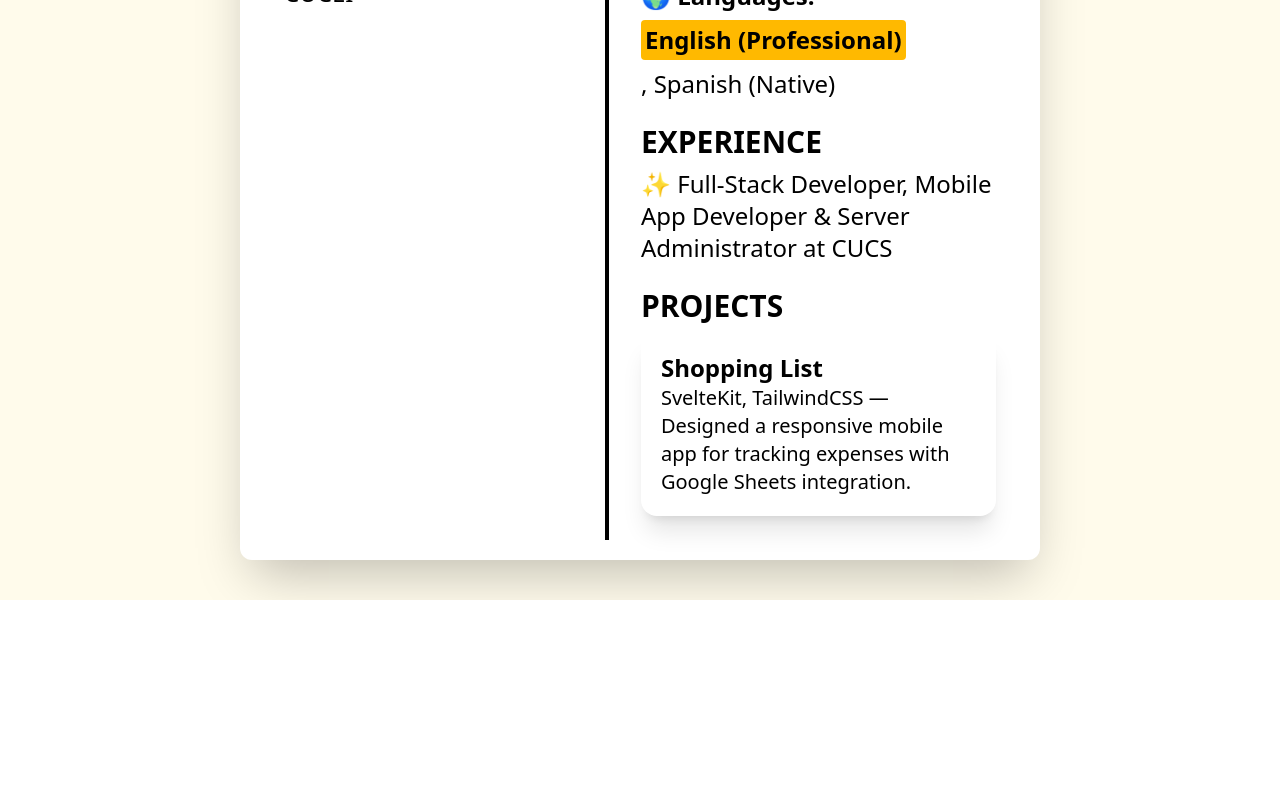
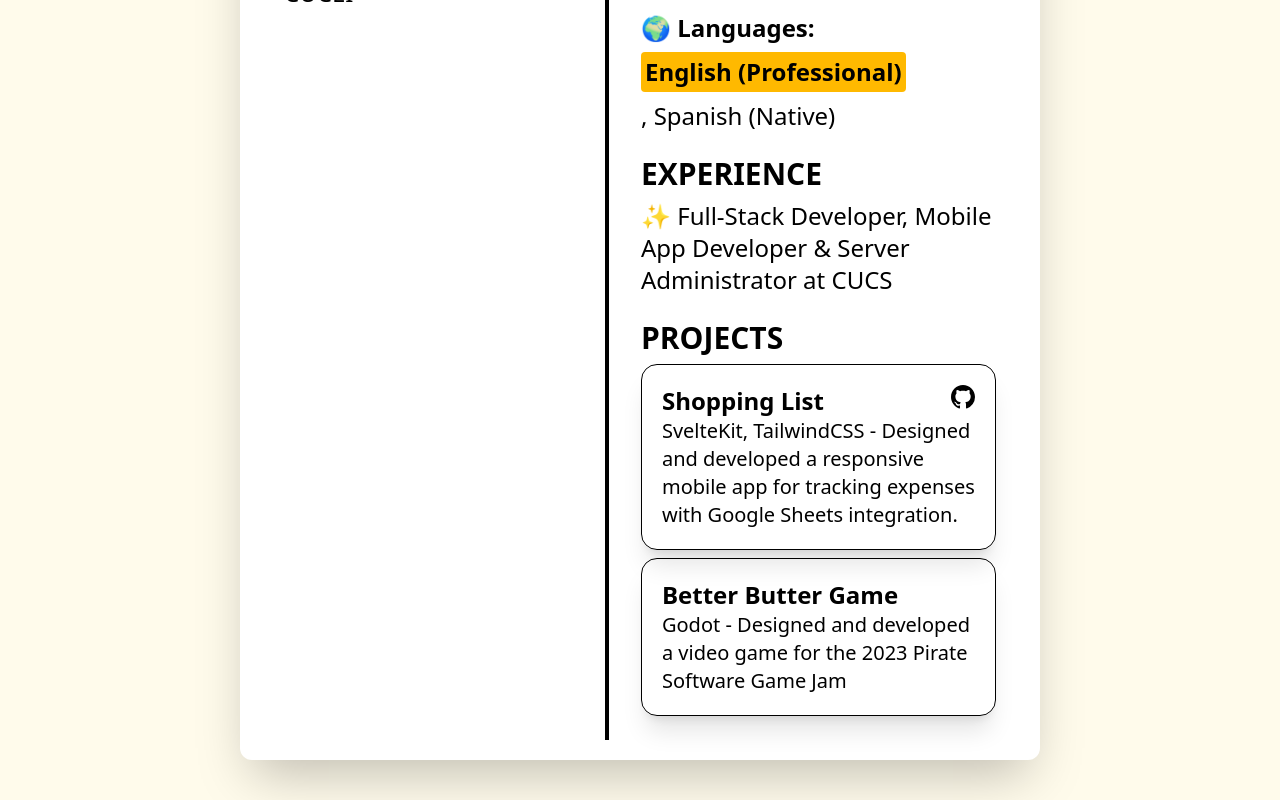
Before and after one commit to DavidUGH/DavidUGH.github.io, a SvelteKit app: page / in a window 1280 px wide. Shown: the part 812-1612 px from the top of the page. Before the commit the page ends 1412 px from the top, so only its background shows below. Built offline with nearby package versions, Linux system fonts and the light colour scheme.

Commit message:
Added another project and Java

```diff
--- a/src/app.html
+++ b/src/app.html
@@ -2,7 +2,7 @@
 <html lang="en">
 	<head>
 		<meta charset="utf-8" />
-		<link rel="icon" href="%sveltekit.assets%/favicon.png" />
+		<link rel="icon" href="%sveltekit.assets%/favicon-32x32.png" />
 		<meta name="viewport" content="width=device-width, initial-scale=1" />
 		%sveltekit.head%
 	</head>
--- a/src/routes/+page.svelte
+++ b/src/routes/+page.svelte
@@ -34,13 +34,13 @@
 			<div class="flex flex-col gap-2">
 				<p class="text-3xl font-bold">CONTACT</p>
 				<p class="flex items-center text-lg sm:text-2xl gap-2 flex-wrap">
-					<svg xmlns="http://www.w3.org/2000/svg" class="w-6 h-6 shrink-0" viewBox="0 -960 960 960">
+					<svg xmlns="http://www.w3.org/2000/svg" class={`w-6 h-6 shrink-0 ${darkMode? 'fill-white' : 'fill-black'}`} viewBox="0 -960 960 960">
 						<path d={SVGS['phone']} />
 					</svg>
 					{phone}
 				</p>
 				<p class="flex items-center text-lg sm:text-2xl gap-2 flex-wrap">
-					<svg xmlns="http://www.w3.org/2000/svg" class="w-6 h-6 shrink-0" viewBox="0 -960 960 960">
+					<svg xmlns="http://www.w3.org/2000/svg" class={`w-6 h-6 shrink-0 ${darkMode? 'fill-white' : 'fill-black'}`} viewBox="0 -960 960 960">
 						<path d={SVGS['at']} />
 					</svg>
 					{email}
@@ -76,11 +76,12 @@
 
 				<!-- Programming -->
 				<p class="hidden md:block text-lg sm:text-2xl gap-2 flex-wrap">
-					<strong class="whitespace-nowrap">🛠 Programming:</strong> C#, C++, Rust, Go, Python, JS, TS, Lisp
+					<strong class="whitespace-nowrap">🛠 Programming:</strong> Java, C#, C++, Rust, Go, Python, JS, TS, Lisp
 				</p>
 				<div class="block flex-col md:hidden text-lg w-full">
 					<strong>🛠 Programming:</strong>
 					<ul class="list-disc list-inside max-h-2/5 columns-2 gap-1">
+						<li>Java</li>
 						<li>C#</li>
 						<li>C++</li>
 						<li>Rust</li>
@@ -93,7 +94,7 @@
 				</div>
 
 				<!-- Frontend -->
-				<p class="hidden md:flex text-lg sm:text-2xl gap-2 flex-wrap">
+				<p class="hidden md:flex text-lg sm:text-2xl gap-2 flex-wrap ">
 					<strong class="whitespace-nowrap">💻 Frontend:</strong> React, React Native, TailwindCSS, Svelte, HTML5, CSS3
 				</p>
 				<div class="block md:hidden text-lg w-full">
@@ -125,7 +126,7 @@
 
 				<!-- DevOps -->
 				<p class="hidden md:flex text-lg sm:text-2xl gap-2 flex-wrap">
-					<strong class="whitespace-nowrap">📦 DevOps:</strong> Linux, Docker, Git, CI/CD, NGINX
+					<strong class="whitespace-nowrap">📦 DevOps:</strong> Linux, Docker, Kubernetes, Git, CI/CD, NGINX
 				</p>
 				<div class="block md:hidden text-lg w-full">
 					<strong>📦 DevOps:</strong>
@@ -163,9 +164,18 @@
 			<!-- Projects -->
 			<div class="flex flex-col gap-2">
 				<p class="text-3xl font-bold">PROJECTS</p>
-				<a class={`flex flex-col w-full rounded-2xl shadow-xl p-5 transition ${darkMode ? 'hover:bg-indigo-800 active:bg-indigo-700' : 'hover:bg-amber-400 active:bg-amber-500'}`} href="https://github.com/DavidUGH/ShoppingList">
-					<p class="text-xl sm:text-2xl font-bold">Shopping List</p>
-					<p class="text-lg sm:text-xl">SvelteKit, TailwindCSS — Designed a responsive mobile app for tracking expenses with Google Sheets integration.</p>
+				<a class={`flex flex-col w-full rounded-2xl shadow-xl p-5 transition border ${darkMode ? 'hover:bg-indigo-800 active:bg-indigo-700' : 'hover:bg-amber-400 active:bg-amber-500'}`} href="https://github.com/DavidUGH/ShoppingList">
+					<div class="flex flex-row justify-between">
+						<p class="text-xl sm:text-2xl font-bold">Shopping List </p>
+						<svg xmlns="http://www.w3.org/2000/svg" width="24" height="24" fill="currentColor" class="bi-github" viewBox="0 0 16 16">
+							<path d={SVGS['github']} />
+						</svg>
+					</div>
+					<p class="text-lg sm:text-xl">SvelteKit, TailwindCSS - Designed and developed a responsive mobile app for tracking expenses with Google Sheets integration.</p>
+				</a>
+				<a class={`flex flex-col w-full rounded-2xl shadow-xl p-5 transition border ${darkMode ? 'hover:bg-indigo-800 active:bg-indigo-700' : 'hover:bg-amber-400 active:bg-amber-500'}`} href="https://avilesceti.itch.io/better-butter-game">
+					<p class="text-xl sm:text-2xl font-bold">Better Butter Game</p>
+					<p class="text-lg sm:text-xl">Godot - Designed and developed a video game for the 2023 Pirate Software Game Jam</p>
 				</a>
 			</div>
 		</div>
```
Also changed, not shown: static/about.txt (added), static/favicon-32x32.png (added), static/site.webmanifest (added).
